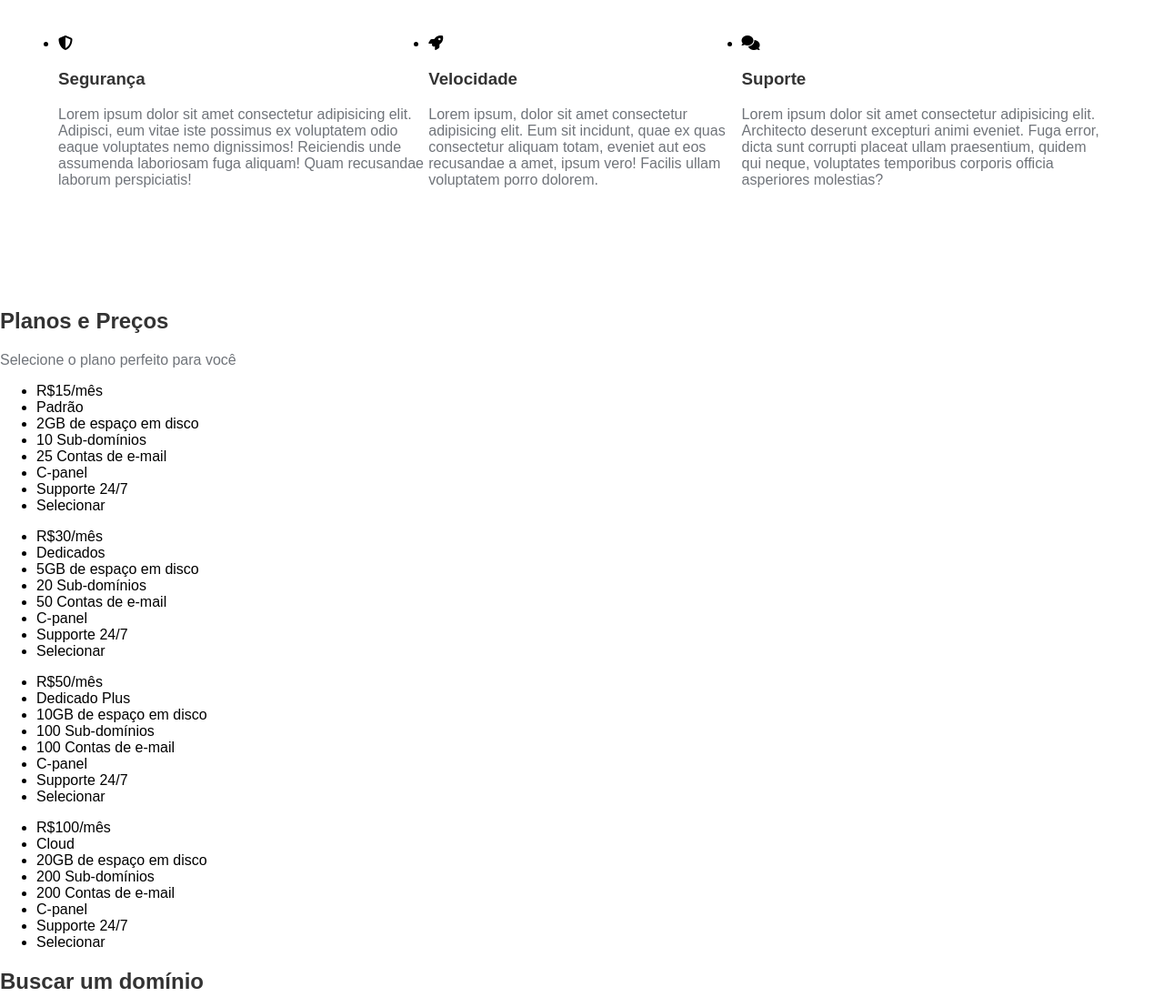
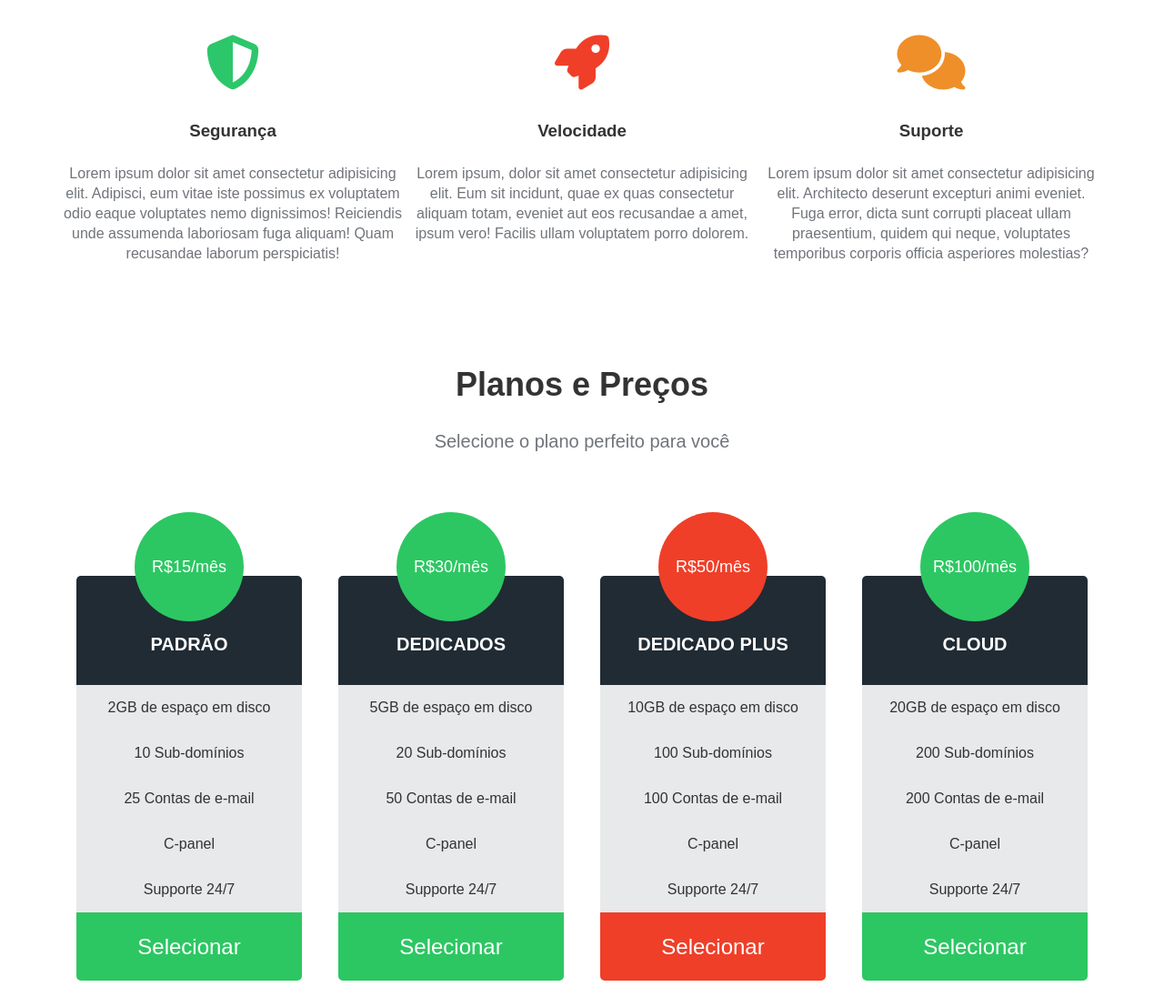
Before and after one commit to AndreGuilhermeADS/projeto-flexbox, a plain HTML site: page index.html in a window 1280 px wide. Shown: the part 660-1756 px from the top of the page at 91% size. Drawn offline with Linux system fonts and the light colour scheme.

Commit message:
Update style.css

```diff
--- a/estilo/style.css
+++ b/estilo/style.css
@@ -105,5 +105,140 @@ p{
     position: relative;
     margin-left: auto;
     margin-right: auto;
-    padding-left: 0;
+    padding-left: 0; /*o ul por padrao vem com valor pré-definido de padding-left*/
 }
+
+.specialties-container ul li{
+    flex: 1 1 200px;
+    list-style: none;
+    text-align: center;
+
+}
+
+.fas {
+    font-size: 60px;
+    margin-bottom: 15px;
+}
+
+.fa-shield-alt{
+    color: #2cc76a;
+}
+
+.fa-rocket{
+    color:#ef3f29;
+}
+
+.fa-comments{
+    color: #ef8f29;
+}
+
+.specialties-container ul li h3{
+    margin-bottom: 25px;
+}
+
+.specialties-container ul li p{
+    line-height: 22px;
+    padding: 0px 5px 0px 5px;
+}
+
+/* preços */
+
+.pricing-container{
+    padding-bottom: 5em;
+    text-align: center;
+
+}
+
+.pricing-container  h1{
+    font-size: 36px;
+    margin-top: 0;
+}
+
+.pricing-container  p{
+    font-size: 20px;
+}
+
+.plans-container {
+    display: flex;
+    justify-content:space-between;
+    margin-top: 50px;
+    width: 90%;
+    position: relative;
+    margin-left: auto;
+    margin-right: auto;
+}
+
+.plan{
+    flex: 1 1 200px;
+    max-width: 275px;
+    margin-left: 20px;
+    margin-right: 20px;
+
+}
+
+.plan ul{
+    padding: 0;
+}
+
+
+.plan li {
+    list-style: none;
+    height: 50px;
+    line-height: 50px;
+    background-color: #e8e9ea;
+    color: #333;
+}
+
+.plan .price{
+    width: 120px;
+    height: 120px;
+    border-radius: 50%;
+    background-color: #2cc762;
+    color: #fff;
+    text-align: center;
+    line-height: 120px; /*alinhou texto dentro da radius, mesma medida de width*/
+    font-size: 18px;
+    position: relative;
+    margin-left: auto;
+    margin-right: auto;
+    margin-bottom: -50px;
+}
+
+.plan .plan-name {
+    text-transform: uppercase;
+    font-size: 20px;
+    font-weight: bold;
+    color: #fff;
+    background-color: #202b34;
+    padding-top: 50px;
+    padding-bottom: 20px;
+    border-top-left-radius: 5px;
+    border-top-right-radius: 5px;
+}
+
+.plan .plan-btn {
+    background-color: #2cc762;
+    color: #fff;
+    transition: 0.5s;
+    font-size: 24px;
+    height: 75px;
+    line-height: 75px;
+    cursor: pointer;
+    border-bottom-left-radius: 5px;
+    border-bottom-right-radius: 5px;
+}
+
+.plan .recommended {
+    background-color: #ef3f29;
+}
+
+.plan-btn:hover{
+    background-color: #2aca18;
+}
+
+.recommended:hover{
+    background-color: #ad2412;
+}
+
+
+/* buscar domínio */
```
